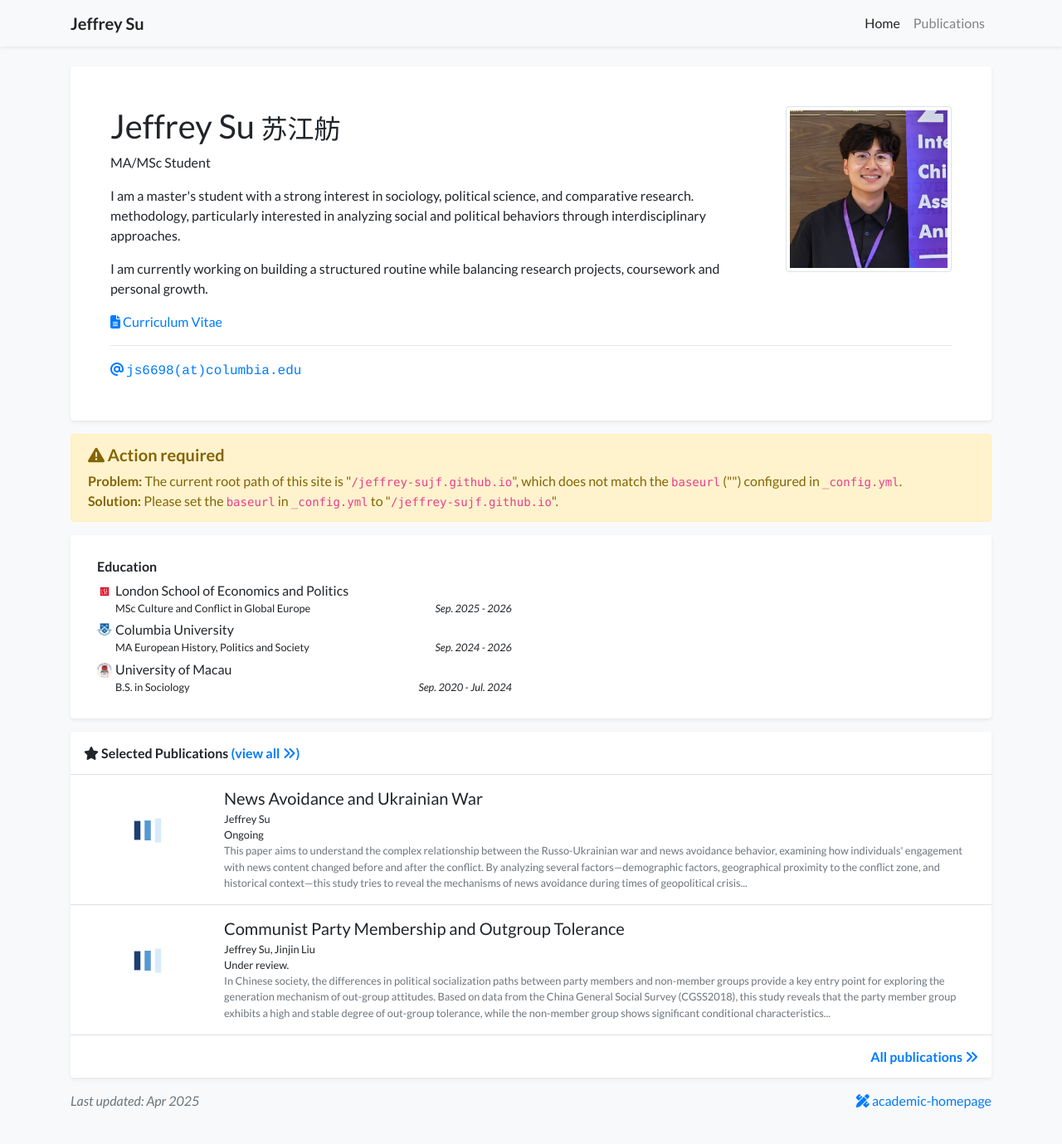
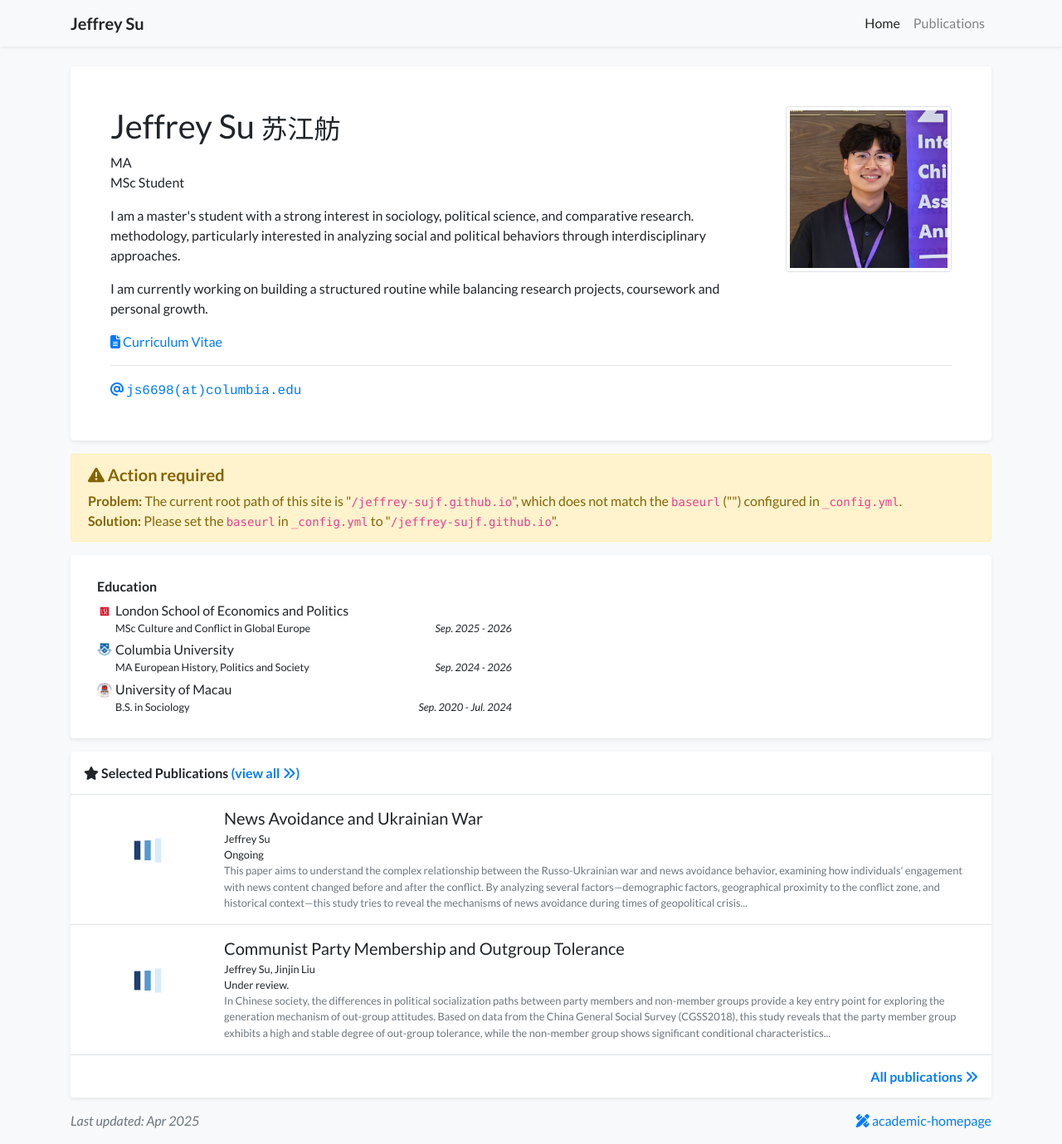
Before and after one commit to jeffrey-sujf/jeffrey-sujf.github.io, a Jekyll site: the page built from index.html, in a window 1280 px wide and 1379 px high. Shown: the whole window at 83% size. Built offline with Jekyll 4.4.1, drawn with Linux system fonts in a browser that asks for light colours; nearby versions of some CDN libraries; a style sheet for code colours, icons or effects is not loaded.

Commit message:
Update profile.yml

```diff
--- a/_data/profile.yml
+++ b/_data/profile.yml
@@ -3,10 +3,10 @@ secondary_name: "苏江舫"
 navbar_name: "Jeffrey Su"
 
 positions:
-- logos:
-    - /assets/images/badges/Columbia blue.png
-    - /assets/images/badges/LSE sqaure.png
-  name: MA/MSc Student
+- logos: /assets/images/badges/Columbia blue.png
+  name: MA
+- logos: /assets/images/badges/LSE sqaure.png
+  name: MSc Student
 
 email: "js6698@columbia.edu"
 cv_link: /assets/Jeffrey_resume 4.1.pdf
```
